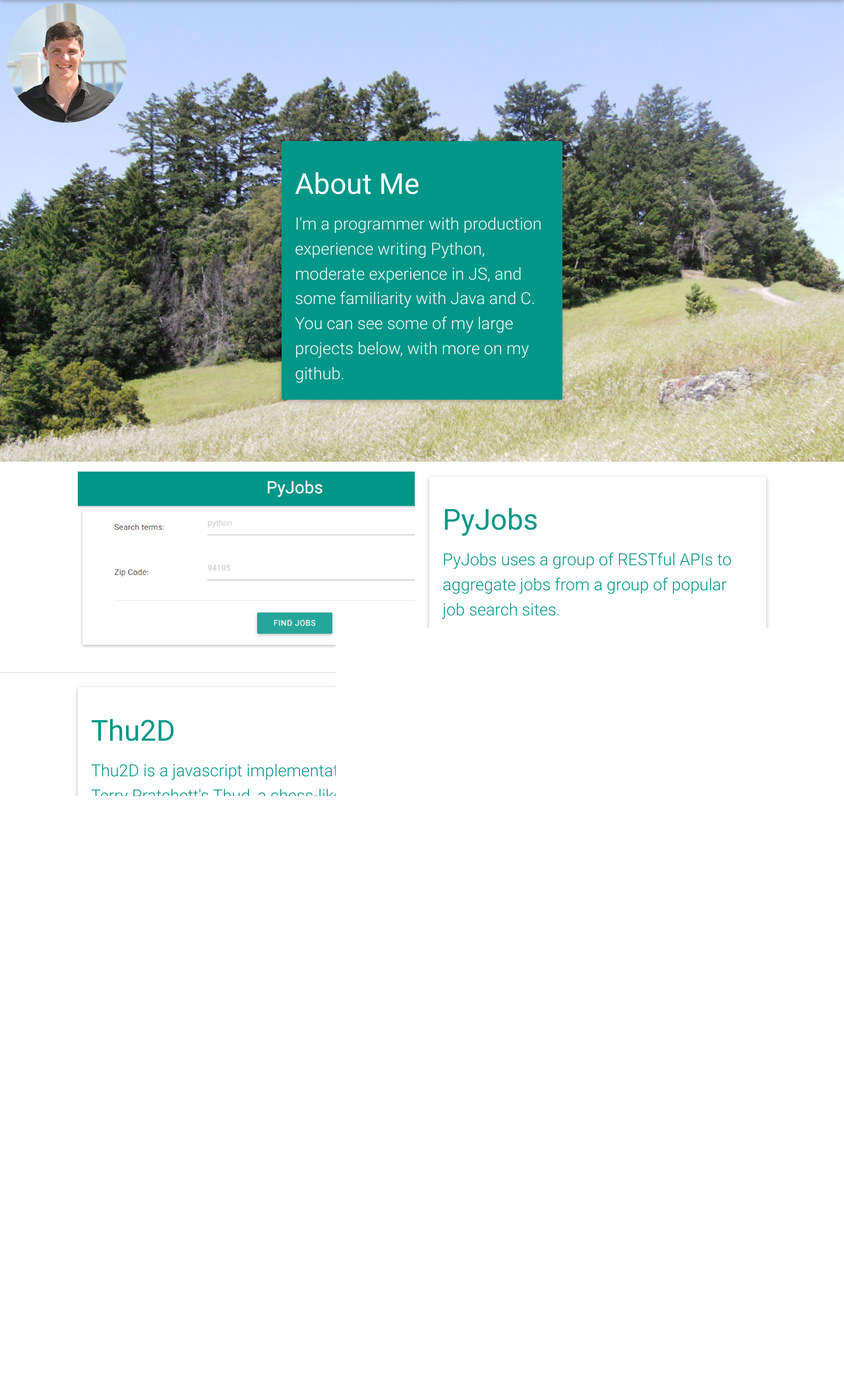
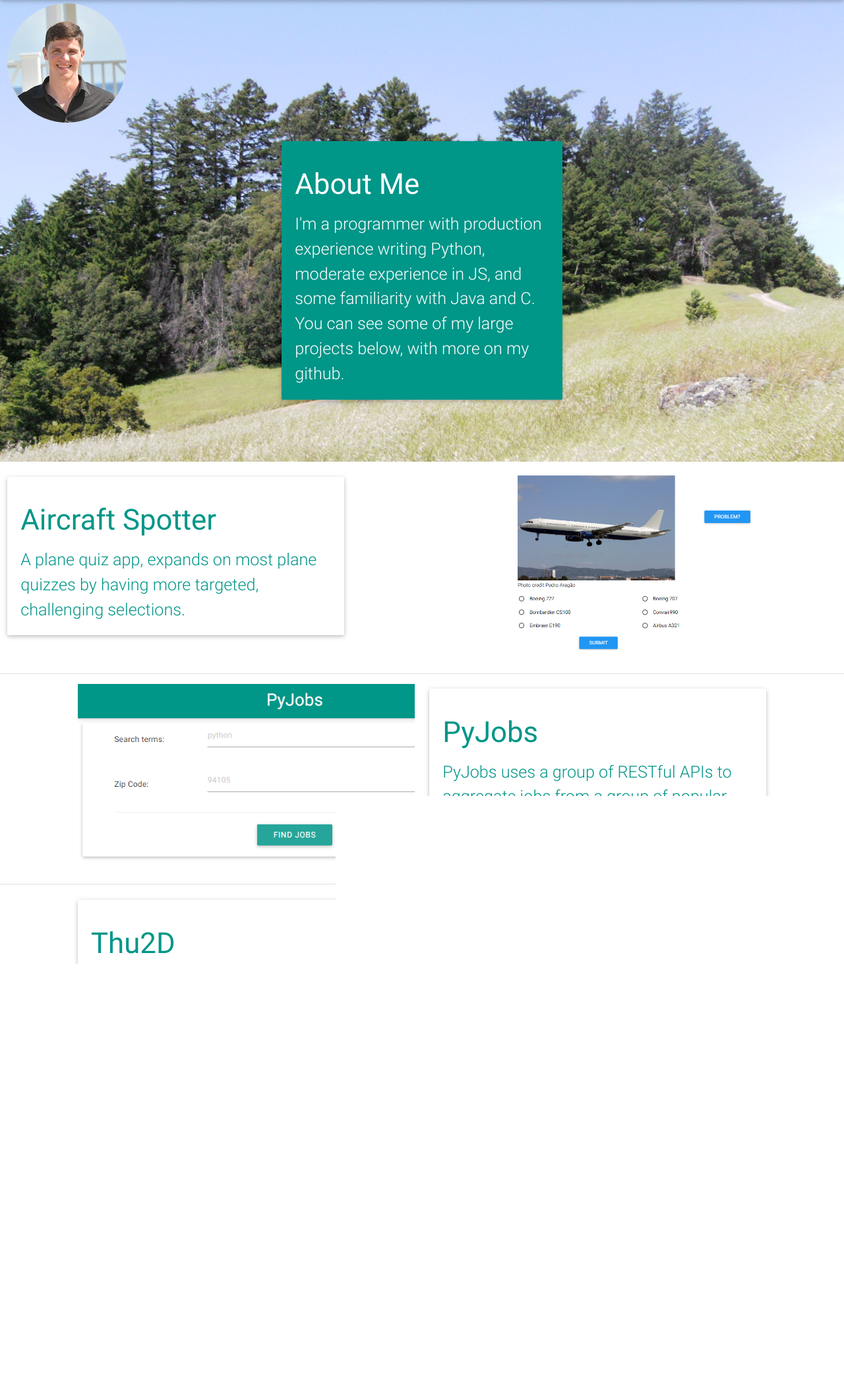
Before and after one commit to willwagner602/LandingPage, a Django app: template templates/LandingPage/home.html in a window 1280 px wide. Shown: the part 64-2170 px from the top of the page at 66% size. Before the commit the page ends 1271 px from the top, so only its background shows below. Run offline with Django 3.2, Linux system fonts and the light colour scheme; the template is opened without the code that fills it, so the values that code supplies are empty; some libraries are stand-ins or nearby versions.

Commit message:
- Added aircraft spotter to landing page

```diff
--- a/templates/LandingPage/home.html
+++ b/templates/LandingPage/home.html
@@ -53,6 +53,25 @@
                     </div>
                 </div>
             </div>
+            <div class="section white">
+                <div class="row">
+                    <div class="col s12 m6 l5">
+                        <div class="card">
+                            <div class="card-content teal-text">
+                                <span class="card-title"><h3>Aircraft Spotter</h3></span>
+                                <p class="flow-text">
+                                    A plane quiz app, expands on most plane quizzes by having more targeted, challenging
+                                    selections.
+                                </p>
+                            </div>
+                        </div>
+                    </div>
+                    <div class="col s12 m6 l5 offset-l1">
+                        <a href="http://aircraftspotter.willwagner.me"><img src="{% static "LandingPage/AircraftSpotter.PNG" %}" class="responsive-img"/></a>
+                    </div>
+                </div>
+            </div>
+            <div class="divider"></div>
             <div class="section white">
                 <div class="row">
                     <div class="col s12 m6 l5 offset-l1">
```
Also changed, not shown: static/LandingPage/AircraftSpotter.PNG (added).
